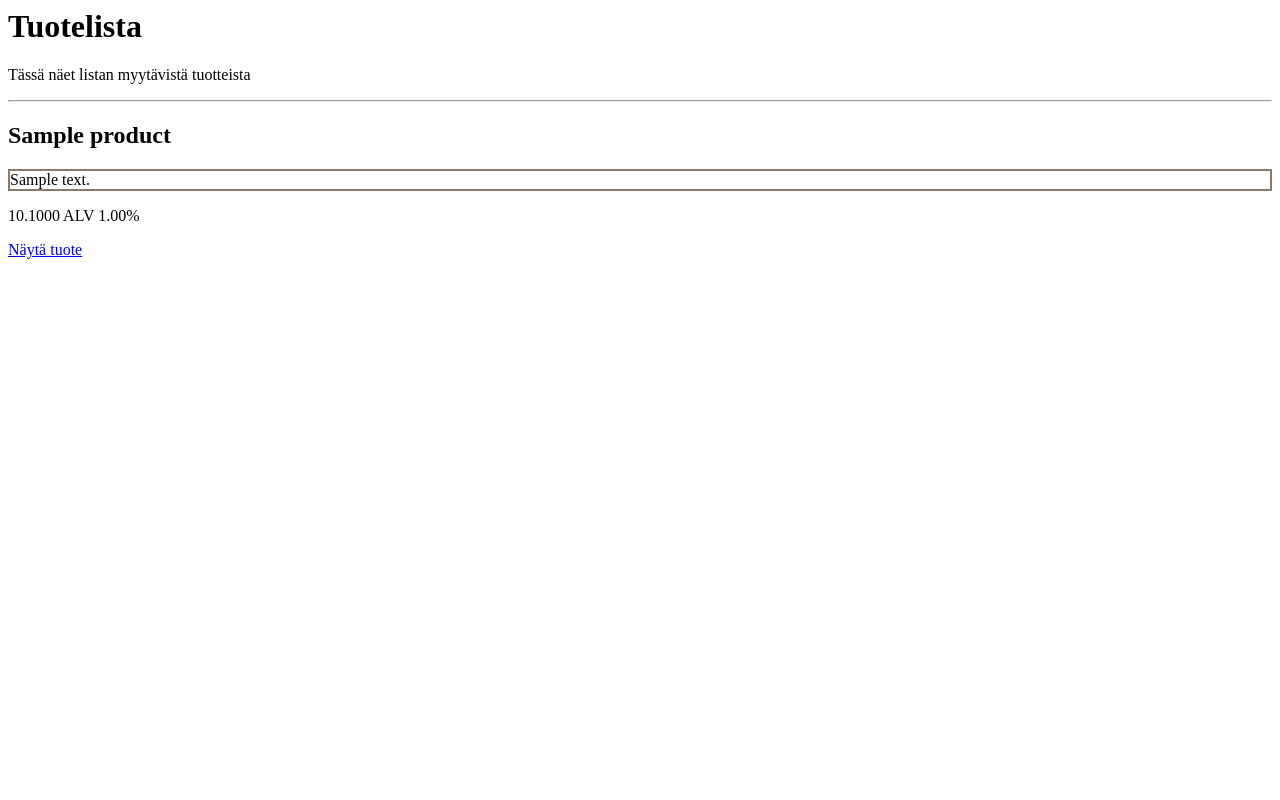
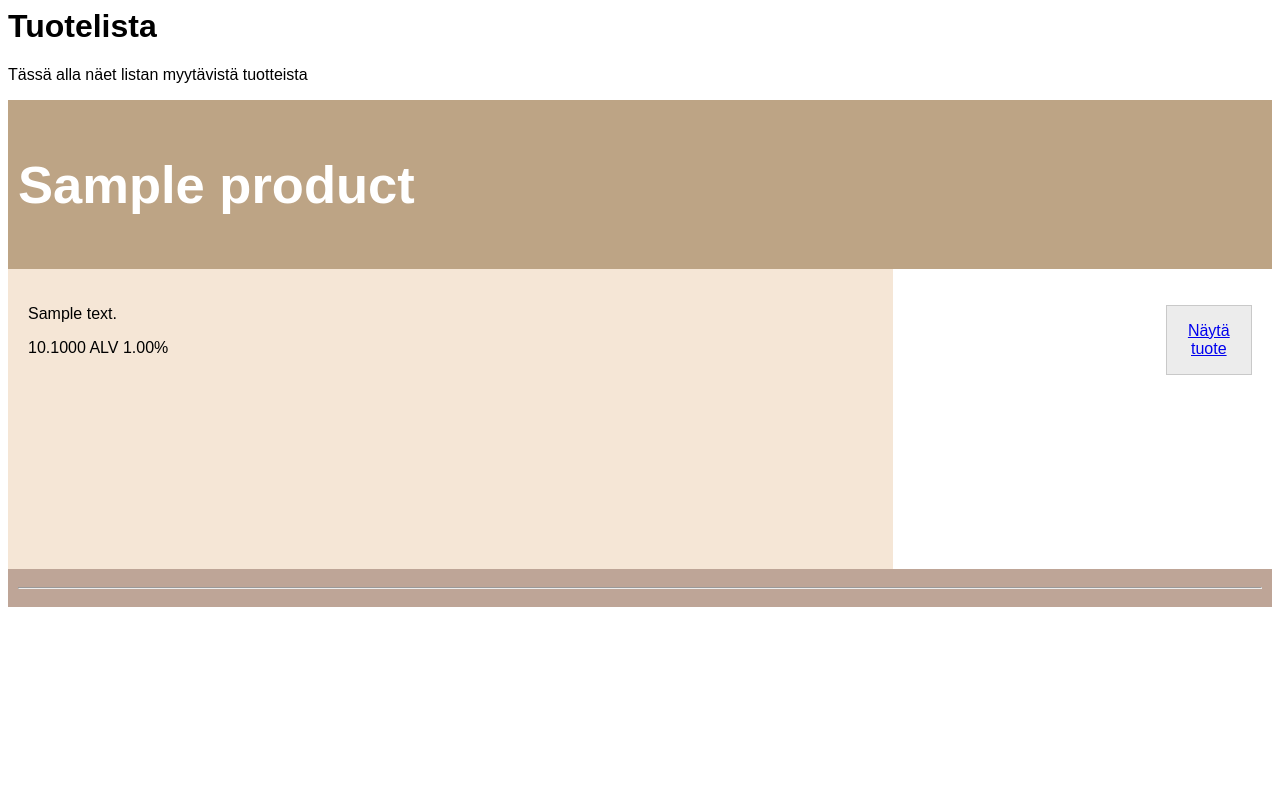
Before and after one commit to daekkis/djangowebshop, a Django app: page / in a window 1280 px wide. Run offline with Django 5.2, Linux system fonts and the light colour scheme; tables that the repository leaves empty hold one stand-in row (values such as "Sample post").

Commit message:
pikkuhiljaa jotai tyyliä sivussa

```diff
--- a/shop/templates/shop/product_list.html
+++ b/shop/templates/shop/product_list.html
@@ -1,17 +1,101 @@
 
 <html>
     <head>
+    <style>
+    * {
+        box-sizing: border-box;
+    }
 
+    body {
+        font-family: Arial, Helvetica, sans-serif;
+    }
+
+    /* Style the header */
+    header {
+        background-color: #bda485;
+        padding: 10px;
+        text-align: left;
+        font-size: 35px;
+        color: white;
+    }
+
+    /* Create two columns/boxes that floats next to each other */
+    nav {
+        float:right;
+        width: 10%;
+        background: #ffffff;
+        padding: 20px;
+    }
+
+    /* Style the list inside the menu */
+    nav ul {
+        list-style-type: none;
+        border: 1px solid rgb(201, 201, 201);
+        background-color: rgb(236, 236, 236);
+        padding: 16px;
+        text-align: center;
+    }
+
+    article {
+        float: left;
+        padding: 20px;
+        width: 70%;
+        background-color: #f5e6d6;
+        height: 300px; /* only for demonstration, should be removed */
+    }
+
+    /* Clear floats after the columns */
+    section::after {
+        content: "";
+        display: table;
+        clear: both;
+    }
+
+    /* Style the footer */
+    footer {
+        background-color: #bea597;
+        padding: 10px;
+        text-align: center;
+        color: white;
+    }
+
+    /* Responsive layout - makes the two columns/boxes stack on top of each other instead of next to each other, on small screens */
+    @media (max-width: 600px) {
+        nav, article {
+        width: 100%;
+        height: auto;
+        }
+    }
+
+    </style>
     </head>
     <body>
         <h1>Tuotelista</h1>
-        <p>Tässä näet listan myytävistä tuotteista</p>
-    <hr>
+        <p>Tässä alla näet listan myytävistä tuotteista</p>
+
         {% for product in products %}
+
+        <header>
             <h2>{{ product.name }}</h2>
-            <p style="border:2px solid rgb(143, 120, 101);">{{ product.description }}</p>
+        </header>
+
+    <section>
+        <nav>
+            <ul>
+                <a href="{% url 'product_details' product.id %}">Näytä tuote</a>
+            </ul>
+        </nav>
+
+        <article>
+            <p>{{ product.description }}</p>
             <p>{{ product.total_price }} ALV {{ product.tax }}%</p>
-            <a href="{% url 'product_details' product.id %}">Näytä tuote</a>
+        </article>
+    </section>
+
+        <footer>
+            <hr>
+        </footer>
+
         {% endfor %}
 
     </body>
```
Also changed, not shown: shop/static/shop/style.css (added), shop/templates/shop/product_details.html (line endings or trailing spaces).
